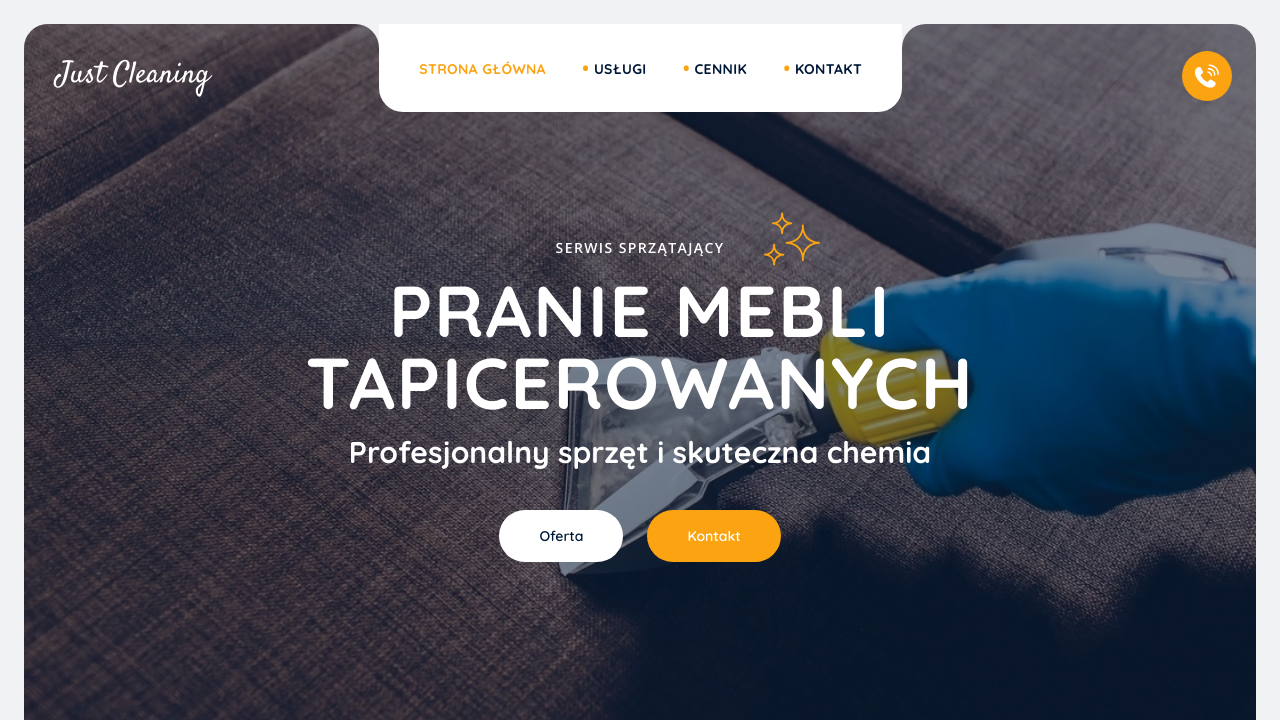
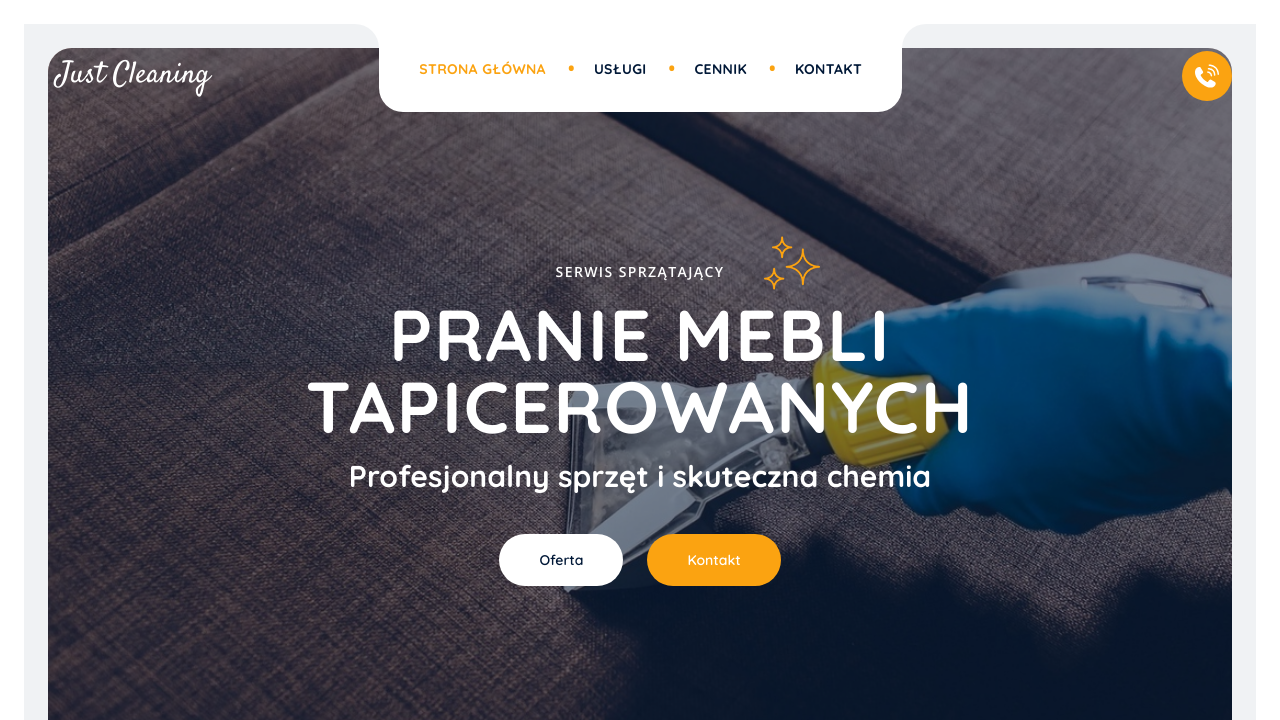
Before and after one commit to hannakulikowska/just-cleaning, a website built with Vite: page index.html in a window 1280 px wide. Shown: the top 720 px of the page. Built offline with nearby package versions, Linux system fonts and the light colour scheme; files whose address does not match are found by name.

Commit message:
fix(styles): update css styles

```diff
--- a/src/components/footer/content.ts
+++ b/src/components/footer/content.ts
@@ -5,11 +5,11 @@ import { cities } from '../../data/cities';
 
 export function createContent() {
   const content = document.createElement('div');
-  content.className = 'flex flex-wrap gap-x-24 text-blue';
+  content.className = 'flex flex-wrap gap-x-24 gap-y-12 text-blue';
 
   function createTextColumn(items: string[]) {
     const column = document.createElement('div');
-    column.className = 'flex flex-col gap-y-2';
+    column.className = 'flex flex-col gap-y-2 min-w-[166px]';
     items.forEach((item) => {
       const p = document.createElement('p');
       p.textContent = item;
--- a/src/components/header/header.ts
+++ b/src/components/header/header.ts
@@ -8,7 +8,7 @@ import { toggleMenu } from '../../utils/toggleMenu';
 export function createHeader() {
   const header = document.createElement('header');
   header.className =
-    'max-w-9xl absolute z-[8] left-0 right-0 mx-auto w-full flex items-center justify-between bg-transparent pt-2 sm:pt-6 px-6 sm:px-12';
+    'max-w-9xl absolute z-[8] left-0 right-0 mx-auto w-full flex items-center justify-between bg-transparent px-6 sm:px-12';
 
   const burgerButton = createBurgerButton();
   const { nav, closeButton } = createNav();
--- a/src/style.css
+++ b/src/style.css
@@ -10,7 +10,7 @@
     content: '\2022';
     position: absolute;
     font-size: 1.5em;
-    margin-left: 2.2rem;
+    margin-left: 1.3rem;
     top: 50%;
     transform: translateY(-50%);
     color: #fba311;
@@ -24,7 +24,7 @@
     left: -24px;
     width: 24px;
     border-top-right-radius: 24px;
-    box-shadow: 0 -24px 0 0 #f0f2f4;
+    box-shadow: 0 -24px 0 0 #ffffff;
   }
 
   .rounded-b-3xl::after {
@@ -35,7 +35,7 @@
     right: -24px;
     width: 24px;
     border-top-left-radius: 24px;
-    box-shadow: 0 -24px 0 0 #f0f2f4;
+    box-shadow: 0 -24px 0 0 #ffffff;
   }
 
   .h2-title {
--- a/src/views/home.ts
+++ b/src/views/home.ts
@@ -12,7 +12,8 @@ export function loadHomePage() {
   const mainContent = document.createElement('main');
 
   mainContainer.id = 'home-page';
-  mainContainer.className = 'relative min-h-screen bg-neutral';
+  mainContainer.className = 'relative min-h-screen bg-white pt-2 sm:pt-6';
+  mainContent.className = 'px-2 sm:px-6 flex flex-col gap-y-20 md:gap-y-44';
 
   mainContainer.appendChild(createHeader());
   mainContainer.appendChild(mainContent);
```
